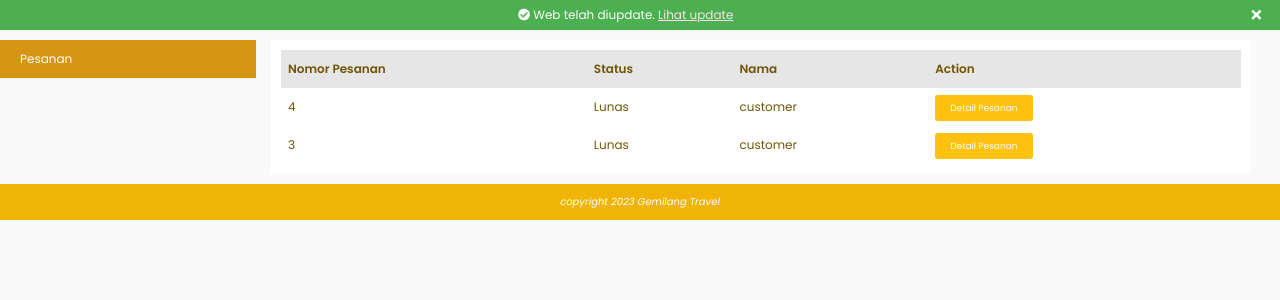
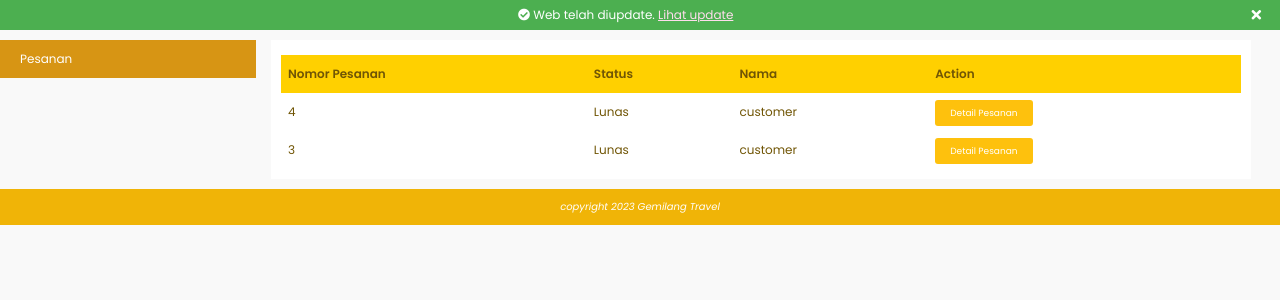
Before and after one commit to adityacnd/gemtrav, a PHP site: page /gtravel/index.php?page=my_profile&module=pesanan&action=list in a window 1280 px wide. Shown: the part 63-363 px from the top of the page. Run offline with PHP 8.4, Linux system fonts and the light colour scheme; a user stored in the database is signed in; data comes from the database, SQL or seed files in the repository; some libraries are stand-ins or nearby versions.

```diff
--- a/css/style.css
+++ b/css/style.css
@@ -216,6 +216,7 @@ body {
 .table-list {
     width: 100%;
     border-collapse: collapse;
+    margin-top: 5px;
 }
 
 .table-list tr {
@@ -223,7 +224,7 @@ body {
 }
 
 .table-list tr.baris-title {
-    background: #E6E6E6;
+    background: #ffd000;
 }
 
 .table-list tr th,
```
